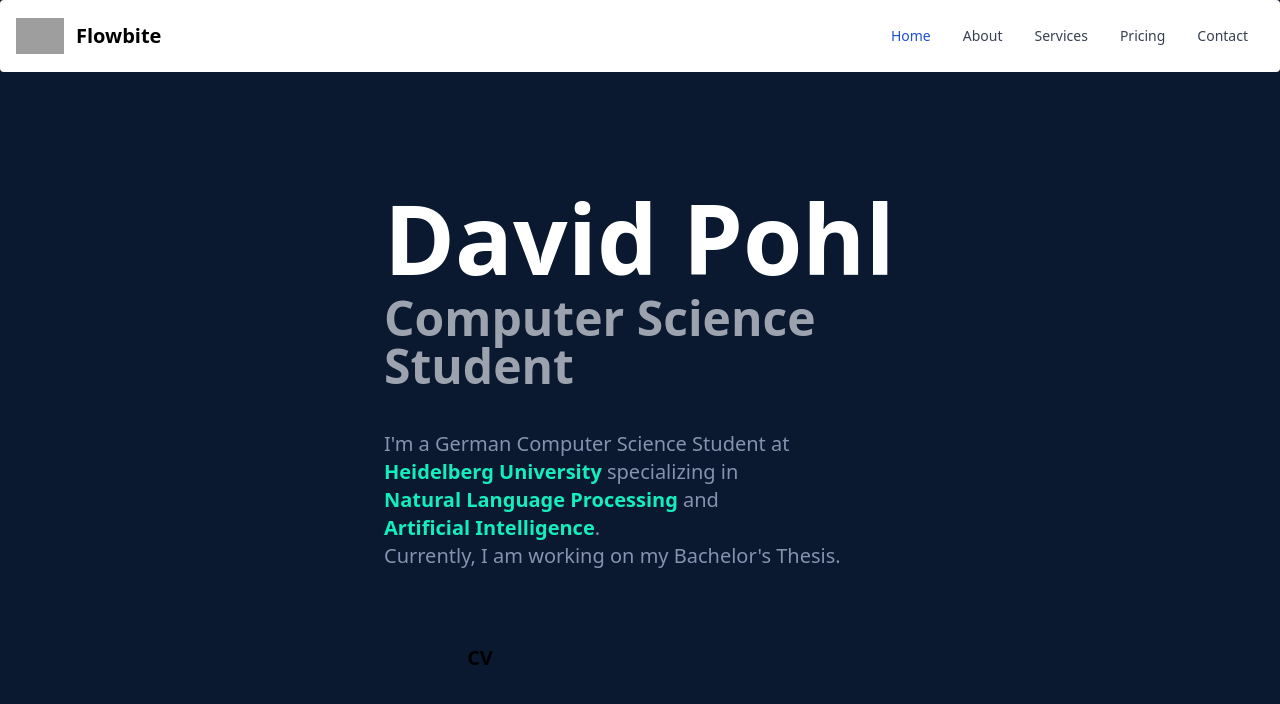
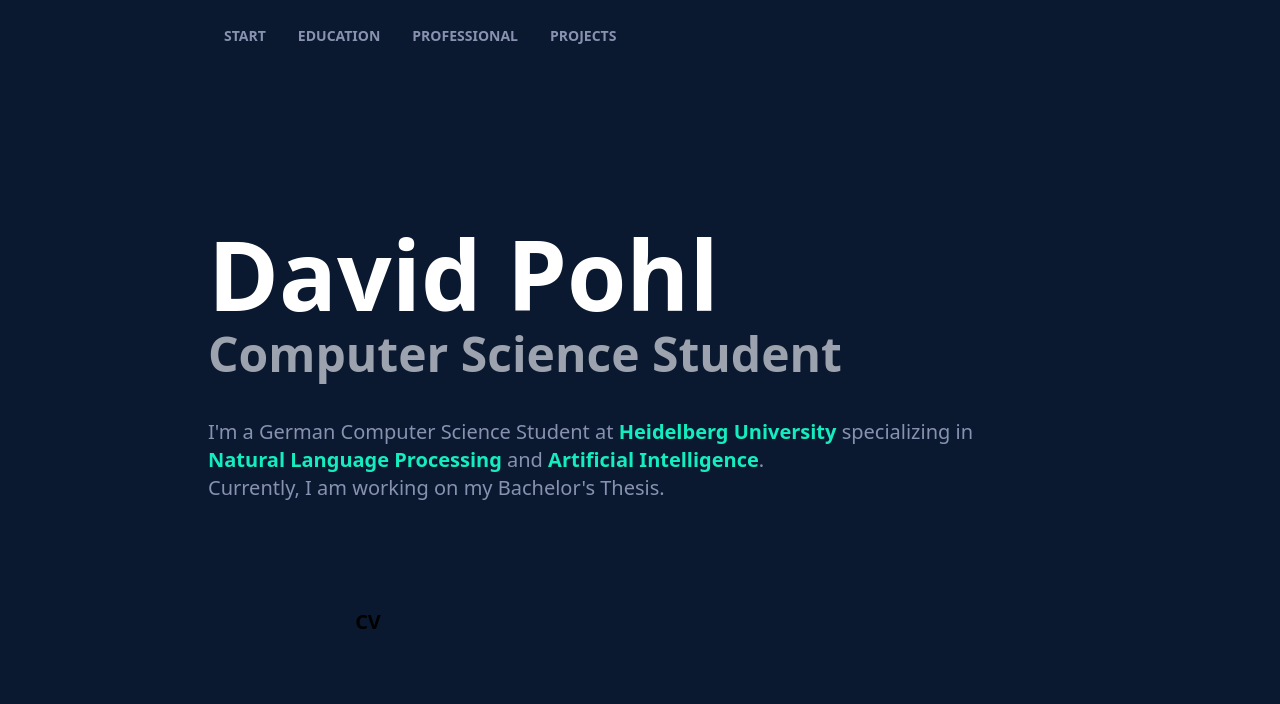
Before and after one commit to 7davis/personal-website-david-pohl, a Next.js app in the folder david-pohl/: page / in a window 1280 px wide. Shown: the top 704 px of the page. Built offline with nearby package versions, Linux system fonts and the light colour scheme; grey boxes are pictures that could not be loaded.

Commit message:
added nav and cleaned sections

```diff
--- a/david-pohl/src/pages/index.js
+++ b/david-pohl/src/pages/index.js
@@ -1,9 +1,11 @@
+import React, { useState } from 'react';
+
 import Head from 'next/head'
-import { BsDownload } from "react-icons/bs"
+import { BsCircle, BsCircleFill } from "react-icons/bs"
 import { FaGraduationCap, FaGithub, FaArrowAltCircleDown, FaDownload } from "react-icons/fa"
 import Start from '@/components/start'
 import Education from '@/components/education'
-import EducationStation from '@/components/education-station'
+import { EducationStation, ProfessionalStation } from '@/components/education-station'
 
 export default function Home() {
     return (
@@ -14,50 +16,47 @@ export default function Home() {
                 <meta name="viewport" content="width=device-width, initial-scale=1" />
                 <link rel="icon" href="/favicon.ico" />
             </Head>
-            <nav class="sticky top-0 bg-white border-gray-200 px-2 sm:px-4 py-2.5 rounded dark:bg-gray-900">
-                <div class="container flex flex-wrap items-center justify-between mx-auto">
-                    <a href="https://flowbite.com/" class="flex items-center">
-                        <img src="https://flowbite.com/docs/images/logo.svg" class="h-6 mr-3 sm:h-9" alt="Flowbite Logo" />
-                        <span class="self-center text-xl font-semibold whitespace-nowrap dark:text-white">Flowbite</span>
-                    </a>
-                    <button data-collapse-toggle="navbar-default" type="button" class="inline-flex items-center p-2 ml-3 text-sm text-gray-500 rounded-lg md:hidden hover:bg-gray-100 focus:outline-none focus:ring-2 focus:ring-gray-200 dark:text-gray-400 dark:hover:bg-gray-700 dark:focus:ring-gray-600" aria-controls="navbar-default" aria-expanded="false">
-                        <span class="sr-only">Open main menu</span>
-                        <svg class="w-6 h-6" aria-hidden="true" fill="currentColor" viewBox="0 0 20 20" xmlns="http://www.w3.org/2000/svg"><path fill-rule="evenodd" d="M3 5a1 1 0 011-1h12a1 1 0 110 2H4a1 1 0 01-1-1zM3 10a1 1 0 011-1h12a1 1 0 110 2H4a1 1 0 01-1-1zM3 15a1 1 0 011-1h12a1 1 0 110 2H4a1 1 0 01-1-1z" clip-rule="evenodd"></path></svg>
-                    </button>
-                    <div class="hidden w-full md:block md:w-auto" id="navbar-default">
-                        <ul class="flex flex-col p-4 mt-4 border border-gray-100 rounded-lg bg-gray-50 md:flex-row md:space-x-8 md:mt-0 md:text-sm md:font-medium md:border-0 md:bg-white dark:bg-gray-800 md:dark:bg-gray-900 dark:border-gray-700">
+            <div id="loading-overlay" className="absolute bg-darkest-blue h-screen w-screen flex justify-center items-center z-50">
+                <svg className="m-10" viewBox="0 0 70 70" width="140" height="140" xmlns="http://www.w3.org/2000/svg">
+                    <g><path id="dav-d" d="m10,60l25,-50l25,50" stroke="white" stroke-width="6" fill="none" /></g>
+                </svg>
+                <svg className="m-10" viewBox="0 0 70 70" width="140" height="140" xmlns="http://www.w3.org/2000/svg">
+                    <g><path id="dav-a" d="m60,10l-50,25l50,25" stroke="white" stroke-width="6" fill="none" />
+                    </g></svg>
+                <svg className="m-10" viewBox="0 0 70 70" width="140" height="140" xmlns="http://www.w3.org/2000/svg">
+                    <g><path id="dav-v" d="m10,10l50,25l-50,25" stroke="white" stroke-width="6" fill="none" />
+                    </g></svg>
+            </div>
+            <nav className="px-52 py-2.5 sticky w-full z-20 top-0 left-0 bg-blue-zodiac-900">
+                <div className="container flex flex-wrap items-center justify-between mx-auto">
+                    <div className="items-center justify-between hidden w-full md:flex md:w-auto md:order-1" id="navbar-sticky">
+                        <ul className="flex flex-col p-4 mt-4 border rounded-lg md:flex-row md:space-x-8 md:mt-0 md:text-sm md:font-medium md:border-0 text-dav-text">
                             <li>
-                                <a href="#" class="block py-2 pl-3 pr-4 text-white bg-blue-700 rounded md:bg-transparent md:text-blue-700 md:p-0 dark:text-white" aria-current="page">Home</a>
+                                <a
+                                    href="#start-section"
+                                    className="whitespace-nowrap font-semibold transition-all delay-150 duration-300 uppercase hover:text-white">start</a>
                             </li>
                             <li>
-                                <a href="#" class="block py-2 pl-3 pr-4 text-gray-700 rounded hover:bg-gray-100 md:hover:bg-transparent md:border-0 md:hover:text-blue-700 md:p-0 dark:text-gray-400 md:dark:hover:text-white dark:hover:bg-gray-700 dark:hover:text-white md:dark:hover:bg-transparent">About</a>
+                                <a
+                                    href="#education-section"
+                                    className="whitespace-nowrap font-semibold transition-all delay-150 duration-300 uppercase hover:text-white">education</a>
                             </li>
                             <li>
-                                <a href="#" class="block py-2 pl-3 pr-4 text-gray-700 rounded hover:bg-gray-100 md:hover:bg-transparent md:border-0 md:hover:text-blue-700 md:p-0 dark:text-gray-400 md:dark:hover:text-white dark:hover:bg-gray-700 dark:hover:text-white md:dark:hover:bg-transparent">Services</a>
+                                <a
+                                    href="#professional-section"
+                                    className="whitespace-nowrap font-semibold transition-all delay-150 duration-300 uppercase hover:text-white">professional</a>
                             </li>
                             <li>
-                                <a href="#" class="block py-2 pl-3 pr-4 text-gray-700 rounded hover:bg-gray-100 md:hover:bg-transparent md:border-0 md:hover:text-blue-700 md:p-0 dark:text-gray-400 md:dark:hover:text-white dark:hover:bg-gray-700 dark:hover:text-white md:dark:hover:bg-transparent">Pricing</a>
-                            </li>
-                            <li>
-                                <a href="#" class="block py-2 pl-3 pr-4 text-gray-700 rounded hover:bg-gray-100 md:hover:bg-transparent md:border-0 md:hover:text-blue-700 md:p-0 dark:text-gray-400 md:dark:hover:text-white dark:hover:bg-gray-700 dark:hover:text-white md:dark:hover:bg-transparent">Contact</a>
+                                <a
+                                    href="#projects-section"
+                                    className="whitespace-nowrap font-semibold transition-all delay-150 duration-300 uppercase hover:text-white">projects</a>
                             </li>
                         </ul>
                     </div>
                 </div>
             </nav>
-            <div id="loading-overlay" className="absolute bg-darkest-blue h-screen w-screen flex justify-center items-center">
-                <svg className="m-10" viewBox="0 0 70 70" width="140" height="140" xmlns="http://www.w3.org/2000/svg">
-                    <g><path id="dav-d" d="m60,10l-50,25l50,25" stroke="white" stroke-width="6" fill="none" /></g>
-                </svg>
-                <svg className="m-10" viewBox="0 0 70 70" width="140" height="140" xmlns="http://www.w3.org/2000/svg">
-                    <g><path id="dav-a" d="m60,10l-50,25l50,25" stroke="white" stroke-width="6" fill="none" />
-                    </g></svg>
-                <svg className="m-10" viewBox="0 0 70 70" width="140" height="140" xmlns="http://www.w3.org/2000/svg">
-                    <g><path id="dav-v" d="m60,10l-50,25l50,25" stroke="white" stroke-width="6" fill="none" />
-                    </g></svg>
-            </div>
-            <main id="main" className="flex-grow overflow-y-scroll px-96">
-                <section className="h-full flex flex-col justify-center m-auto snap-always snap-start">
+            <main id="main" className="flex-grow overflow-auto flex flex-col px-52 scroll-smooth">
+                <section id="start-section" className="min-h-full flex flex-col justify-center max-w-4xl mb-20">
                     <div>
                         <h1 className="text-8xl font-extrabold text-white">David Pohl</h1>
                     </div>
@@ -66,19 +65,19 @@ export default function Home() {
                     </div>
                     <div>
                         <p className="text-xl text-dav-text mt-10">
-                            I'm a German Computer Science Student at <a href="https://www.uni-heidelberg.de/en" className="hover:animate-pulse whitespace-nowrap font-semibold text-dav-aquamarine-400 transition-all delay-150 duration-300 hover:text-white rounded">Heidelberg University</a> specializing in <a href="https://en.wikipedia.org/wiki/Natural_language_processing" className="hover:animate-pulse whitespace-nowrap font-semibold text-dav-aquamarine-400 transition-all delay-150 duration-300 hover:text-white rounded">Natural Language Processing</a> and <a href="https://en.wikipedia.org/wiki/Artificial_intelligence" className="hover:animate-pulse whitespace-nowrap font-semibold text-dav-aquamarine-400 transition-all delay-150 duration-300 hover:text-white rounded">Artificial Intelligence</a>.
+                            I'm a German Computer Science Student at <a href="https://www.uni-heidelberg.de/en" className="whitespace-nowrap font-semibold text-dav-aquamarine-400 transition-all delay-150 duration-300 hover:text-white">Heidelberg University</a> specializing in <a href="https://en.wikipedia.org/wiki/Natural_language_processing" className="whitespace-nowrap font-semibold text-dav-aquamarine-400 transition-all delay-150 duration-300 hover:text-white">Natural Language Processing</a> and <a href="https://en.wikipedia.org/wiki/Artificial_intelligence" className="whitespace-nowrap font-semibold text-dav-aquamarine-400 transition-all delay-150 duration-300 hover:text-white">Artificial Intelligence</a>.
                             <br />Currently, I am working on my Bachelor's Thesis.
                         </p>
                     </div>
-                    <button type="button" className="mt-16 text-xl font-bold mr-2 px-5 py-2.5 w-48 rounded dark:bg-dav-aquamarine-700 dark:text-white uppercase transition ease-in-out delay-150 hover:scale-110 hover:bg-dav-aquamarine-600 duration-300">cv</button>
+                    <button type="button" className="ml-16 mt-24 text-xl font-bold mr-2 px-5 py-2.5 w-48 rounded dark:bg-dav-aquamarine-700 dark:text-white uppercase transition ease-in-out delay-150 hover:scale-110 hover:bg-dav-aquamarine-600 duration-300">cv</button>
                 </section>
-                <section className="h-screen flex flex-col py-10 snap-always snap-start">
+                <section id="education-section" className="flex flex-col mb-20">
                     <div className="flex flex-row items-center">
-                        <h1 className="flex items-center text-5xl font-extrabold dark:text-white mr-2 uppercase">education</h1>
-                        <div className="flex-grow border-t border-gray-700"></div>
+                        <h1 className="flex items-center text-6xl font-extrabold dark:text-white mr-2 uppercase">education</h1>
+
                     </div>
 
-                    <ol className="relative border-l border-gray-200 dark:border-gray-700 mt-10">
+                    <ol className="mt-10 ml-16">
                         <EducationStation
                             startDate="oct 2020"
                             endDate="jul 2023"
@@ -110,48 +109,32 @@ export default function Home() {
                             facts={[
                                 { key: "grade", value: "3.9/4.0 (valedictorian)" },
                                 { key: "focus", value: "mathematics, computer science, german" },
-                                { key: "honors", value: "valedictorian (among approx. 120 graduates)" },
+                                { key: "honors", value: "valedictorian (among ~120 graduates)" },
                             ]}
                         />
                     </ol>
                 </section>
-                <section className="h-screen flex flex-col py-10 snap-always snap-start">
+                <section id="professional-section" className="flex flex-col mb-20">
                     <div className="flex flex-row items-center">
-                        <h1 className="flex items-center text-5xl font-extrabold dark:text-white mr-2 uppercase">professional</h1>
-                        <div className="flex-grow border-t border-gray-700"></div>
+                        <h1 className="flex items-center text-6xl font-extrabold dark:text-white mr-2 uppercase">professional</h1>
                     </div>
 
-                    <ol className="relative border-l border-gray-200 dark:border-gray-700 mt-10">
-                        <li className="mb-6 ml-4">
-                            <div className="absolute w-3 h-3 bg-gray-200 rounded-full mt-1.5 -left-1.5 border border-white dark:border-gray-900 dark:bg-gray-700"></div>
-                            <time className="mb-1 text-sm font-normal leading-none text-gray-400 dark:text-gray-500 uppercase">aug 2021 - feb 2022</time>
-                            <h3 className="text-lg font-semibold text-gray-900 dark:text-white uppercase">T-Systems MMS (Deutsche Telekom)</h3>
-                            <h3 className="text-gray-900 dark:text-gray-400 uppercase">software engineering intern</h3>
-                            <ul className="max-w-md mt-2 space-y-1 text-gray-500 list-disc list-inside dark:text-gray-400">
-                                <li>
-                                    Developed a tool for managing the company's server structures
-                                </li>
-                                <li>
-                                    Implemented an automated pipeline for fetching, processing and visualizing the current structure
-                                </li>
-                                <li>
-                                    Intensively worked with the company's internal knowledge base Confluence
-                                </li>
-                                <li>
-                                    Continuously communicated the project's status and results to technical and non-technical colleagues
-                                </li>
-                            </ul>
-                            <div className="flex flex-row gap-1 mt-5">
-                                <a href="https://www.python.org/" className="bg-blue-100 text-blue-800 text-xs font-medium mr-2 px-2.5 py-0.5 rounded border dark:border-dav-aquamarine-900 dark:bg-transparent dark:text-dav-aquamarine-500 uppercase transition-all hover:bg-dav-aquamarine-900 hover:text-white">python</a>
-                                <a href="https://www.docker.com/" className="bg-blue-100 text-blue-800 text-xs font-medium mr-2 px-2.5 py-0.5 rounded border dark:border-dav-aquamarine-900 dark:bg-transparent dark:text-dav-aquamarine-500 uppercase transition-all hover:bg-dav-aquamarine-900 hover:text-white">docker</a>
-                                <a href="https://git-scm.com/" className="bg-blue-100 text-blue-800 text-xs font-medium mr-2 px-2.5 py-0.5 rounded border dark:border-dav-aquamarine-900 dark:bg-transparent dark:text-dav-aquamarine-500 uppercase transition-all hover:bg-dav-aquamarine-900 hover:text-white">git</a>
-                                <a href="https://www.ansible.com/" className="bg-blue-100 text-blue-800 text-xs font-medium mr-2 px-2.5 py-0.5 rounded border dark:border-dav-aquamarine-900 dark:bg-transparent dark:text-dav-aquamarine-500 uppercase transition-all hover:bg-dav-aquamarine-900 hover:text-white">ansible</a>
-                                <a href="https://concourse-ci.org/" className="bg-blue-100 text-blue-800 text-xs font-medium mr-2 px-2.5 py-0.5 rounded border dark:border-dav-aquamarine-900 dark:bg-transparent dark:text-dav-aquamarine-500 uppercase transition-all hover:bg-dav-aquamarine-900 hover:text-white">concourse</a>
-                            </div>
-                        </li>
+                    <ol className="mt-10 ml-16">
+                        <ProfessionalStation
+                            startDate="aug 2021"
+                            endDate="feb 2022"
+                            institution="t-systems mms (deutsche telekom)"
+                            level="software engineering intern"
+                            points={[
+                                "Developed a tool for managing the company's server structures",
+                                "Implemented an automated pipeline for fetching, processing and visualizing the current structure",
+                                "Intensively worked with the company's internal knowledge base Confluence",
+                                "Continuously communicated the project's status and results to technical and non-technical colleagues"
+                            ]}
+                        />
                     </ol>
                 </section>
-                <section className="h-screen flex flex-col py-10 snap-always snap-start">
+                <section id="projects-section" className="flex flex-col justify-center mb-20">
                     <div className="flex flex-row items-center">
                         <h1 className="flex items-center text-5xl font-extrabold dark:text-white mr-2 uppercase">projects</h1>
                         <div className="flex-grow border-t border-gray-700"></div>
@@ -185,19 +168,12 @@ export default function Home() {
                             </div>
                         </div>
                     </div>
-
-
-
                 </section>
-                <section className="h-screen flex flex-col py-10 justify-between snap-always snap-start">
-                    <footer className="">
-                        <div className="border-t border-gray-700"></div>
-                        <a href="https://github.com/7davis" className="flex flex-col items-center gap-1 text-sm text-gray-500 sm:text-center dark:text-gray-400 mt-5 transition-all duration-300 hover:text-dav-aquamarine-300">
-                            <FaGithub className="text-lg" /><span>Designed & Built by David Pohl</span>
-                        </a>
-                    </footer>
-
-                </section>
+                <footer className="mb-5">
+                    <a href="https://github.com/7davis" className="flex flex-col items-center gap-1 text-sm text-gray-500 sm:text-center dark:text-gray-400 mt-5 transition-all duration-300 hover:text-dav-aquamarine-300">
+                        <FaGithub className="text-lg" /><span>Designed & Built by David Pohl</span>
+                    </a>
+                </footer>
             </main>
         </div>
     )
--- a/david-pohl/src/styles/globals.css
+++ b/david-pohl/src/styles/globals.css
@@ -10,7 +10,7 @@
 
 :root {
     --on-hover: white;
-    --secondary: hsl(218, 31%, 5%);
+    --secondary: hsl(218, 60%, 8%);
 }
 
 html,
@@ -19,10 +19,11 @@ body {
     width: 100%;
     max-width: 100vw;
     overflow-x: hidden;
+    scroll-behavior: smooth;
 }
 
 *::-webkit-scrollbar {
-    width: 12px;
+    width: 15px;
 }
 
 *::-webkit-scrollbar-track {
@@ -47,15 +48,15 @@ body {
 }
 
 #dav-d {
-    animation: spin-d 1s cubic-bezier(.51, .11, .05, 1.07) forwards, lock-d .5s cubic-bezier(.51, .11, .05, 1.07) forwards 2s, glow 1s linear forwards 2.5s;
+    animation: spin 1s cubic-bezier(.51, .11, .05, 1.07) forwards .5s, lock .25s cubic-bezier(.51, .11, .05, 1.07) forwards 2s, glow 1.25s linear forwards 2.25s;
 }
 
 #dav-a {
-    animation: spin-a 1s cubic-bezier(.51, .11, .05, 1.07) forwards .5s, lock-a .5s cubic-bezier(.51, .11, .05, 1.07) forwards 2s, glow 1s linear forwards 2.5s;
+    animation: spin 1s cubic-bezier(.51, .11, .05, 1.07) forwards .75s, lock .25s cubic-bezier(.51, .11, .05, 1.07) forwards 2s, glow 1.25s linear forwards 2.25s;
 }
 
 #dav-v {
-    animation: spin-v 1s cubic-bezier(.51, .11, .05, 1.07) forwards 1s, lock-v .5s cubic-bezier(.51, .11, .05, 1.07) forwards 2s, glow 1s linear forwards 2.5s;
+    animation: spin 1s cubic-bezier(.51, .11, .05, 1.07) forwards 1.25s, lock .25s cubic-bezier(.51, .11, .05, 1.07) forwards 2s, glow 1.25s linear forwards 2.25s;
 }
 
 #loading-overlay {
@@ -71,6 +72,7 @@ body {
     0% {
         transform: translateY(100%);
     }
+
     100% {
         transform: translateY(0);
     }
@@ -89,77 +91,14 @@ body {
 @keyframes glow {
     0% {
         filter: none;
-        stroke: white;
     }
 
     100% {
-        filter: drop-shadow(0 0 3px hsl(166, 100%, 70%));
-        stroke: #14edc0;
+        filter: drop-shadow(0 0 3px rgba(255, 255, 255, 0.5));
     }
 }
 
-@keyframes lock-d {
-    0% {
-        transform: rotate(180deg) translateY(0);
-    }
-
-    50% {
-        transform: rotate(180deg) translateY(5px);
-    }
-
-    100% {
-        transform: rotate(180deg) translateY(0);
-    }
-}
-
-@keyframes lock-a {
-    0% {
-        transform: rotate(90deg) translateY(0);
-    }
-
-    50% {
-        transform: rotate(90deg) translateX(-5px);
-    }
-
-    100% {
-        transform: rotate(90deg) translateY(0);
-    }
-}
-
-@keyframes lock-v {
-    0% {
-        transform: rotate(270deg) translateY(0);
-    }
-
-    50% {
-        transform: rotate(270deg) translateX(5px);
-    }
-
-    100% {
-        transform: rotate(270deg) translateY(0);
-    }
-}
-
-
-@keyframes spin-d {
-    0% {
-        transform: rotate(0deg);
-    }
-
-    40% {
-        transform: rotate(200deg);
-    }
-
-    60% {
-        transform: rotate(170deg);
-    }
-
-    100% {
-        transform: rotate(180deg);
-    }
-}
-
-@keyframes spin-a {
+@keyframes spin {
     0% {
         transform: rotate(0deg);
     }
@@ -177,20 +116,16 @@ body {
     }
 }
 
-@keyframes spin-v {
+@keyframes lock {
     0% {
-        transform: rotate(0deg);
+        transform: rotate(90deg) translateY(0);
     }
 
-    40% {
-        transform: rotate(290deg);
-    }
-
-    60% {
-        transform: rotate(260deg);
+    90% {
+        transform: rotate(90deg) translateX(-5px);
     }
 
     100% {
-        transform: rotate(270deg);
+        transform: rotate(90deg) translateY(0);
     }
 }
--- a/david-pohl/tailwind.config.js
+++ b/david-pohl/tailwind.config.js
@@ -35,6 +35,7 @@ module.exports = {
                     '800': '#056a5b',
                     '900': '#0a574c',
                 },
+                "darkest-aquamarine": "hsla(171, 79%, 15%, 50%)",
                 "dav-text": "#8892b0",
                 "dav-link": "#64ffda",
 
```
Also changed, not shown: david-pohl/src/components/education-station.js (+49 -27 lines).
